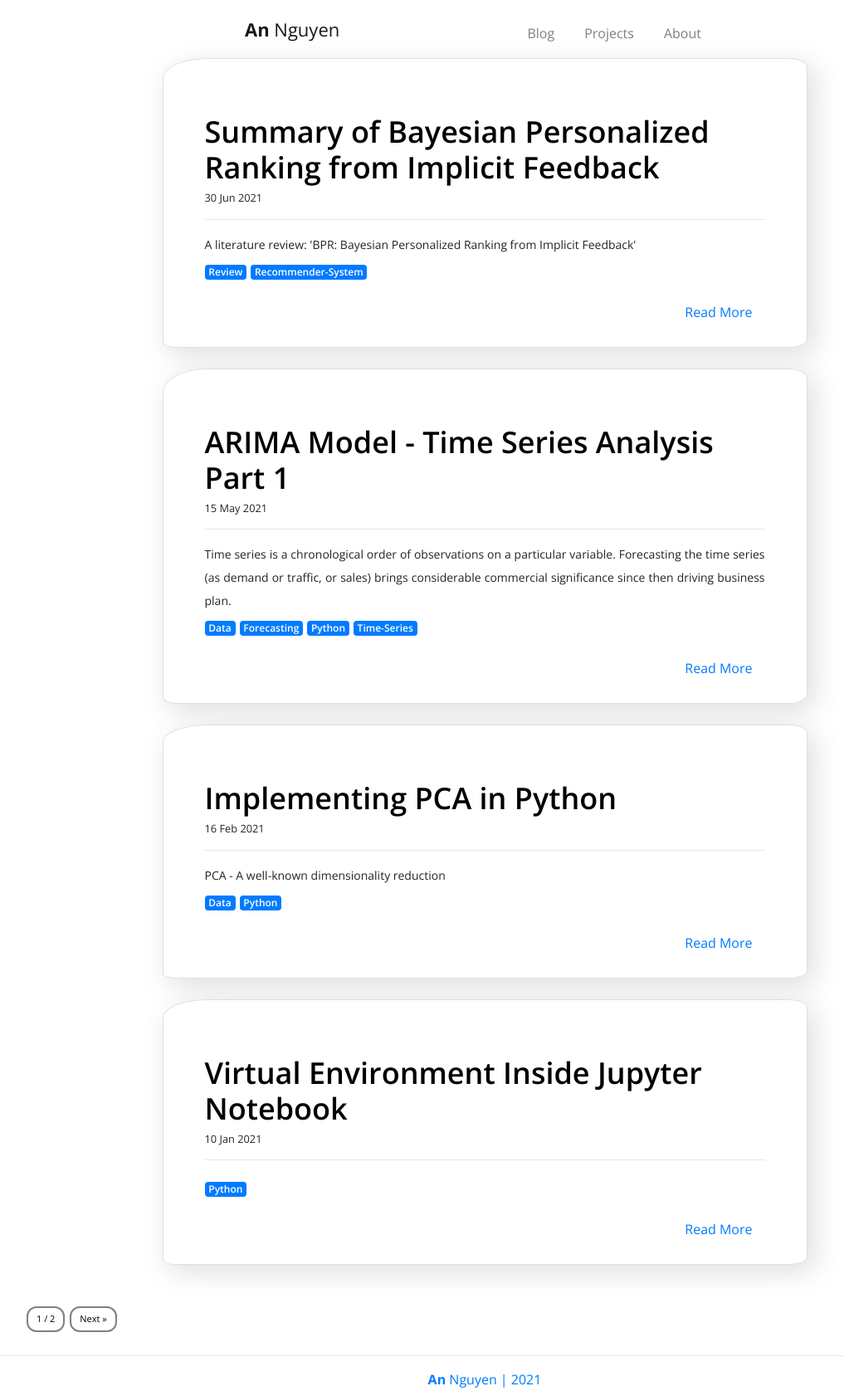
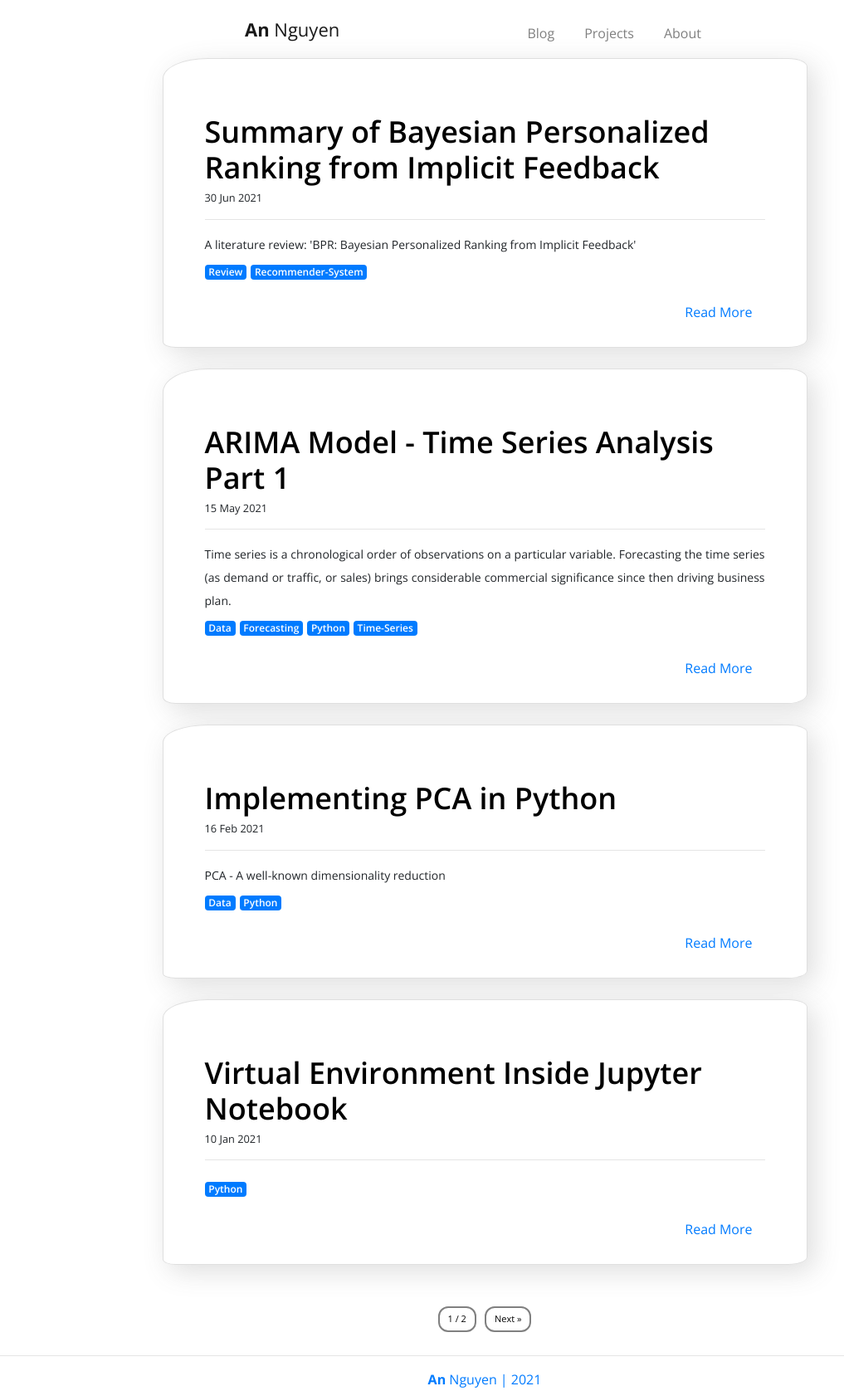
Before and after one commit to anthng/anthng.github.io, a Jekyll site: the page built from index.html, in a window 1280 px wide. Shown: the whole page at 83% size, without its empty margins (56-1073 px from the left). Built offline with Jekyll 4.4.1, drawn with Linux system fonts in a browser that asks for light colours; the list of posts is cut into pages by our own code.

Commit message:
center paginator

```diff
--- a/_includes/paginator.html
+++ b/_includes/paginator.html
@@ -1,5 +1,5 @@
 {% if paginator.total_pages > 1 %}
-<nav class="pagination" role="navigation">
+<nav class="pagination center" role="navigation">
   {% if paginator.previous_page %}
   <a class="newer-posts" href="{{ site.baseurl }}{{ paginator.previous_page_path }}" title="Newer posts">&laquo;
     Previous</a>
```
